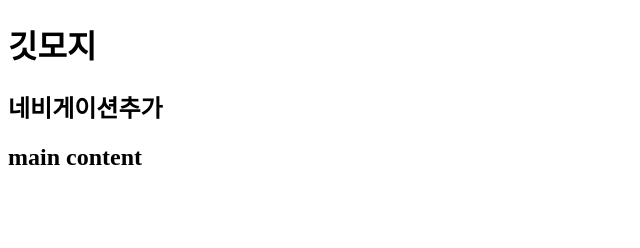
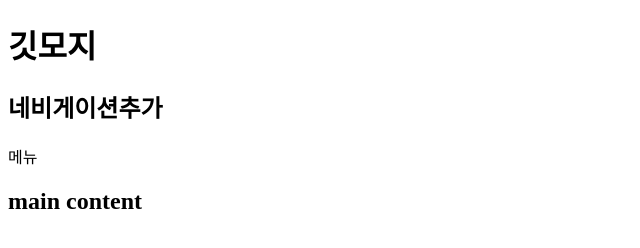
Before and after one commit to psh38/git_pr_ex, a plain HTML site: page index.html in a window 1280 px wide. Shown: the whole page, without its empty margins (0-640 px from the left). Drawn offline with Linux system fonts and the light colour scheme.

Commit message:
:memo: nav추가

```diff
--- a/index.html
+++ b/index.html
@@ -9,6 +9,9 @@
   <h1>깃모지</h1>
   <header>
     <h2>네비게이션추가</h2>
+    <nav>
+      메뉴
+    </nav>
   </header>
   <main>
     <div class="main-content">
```
